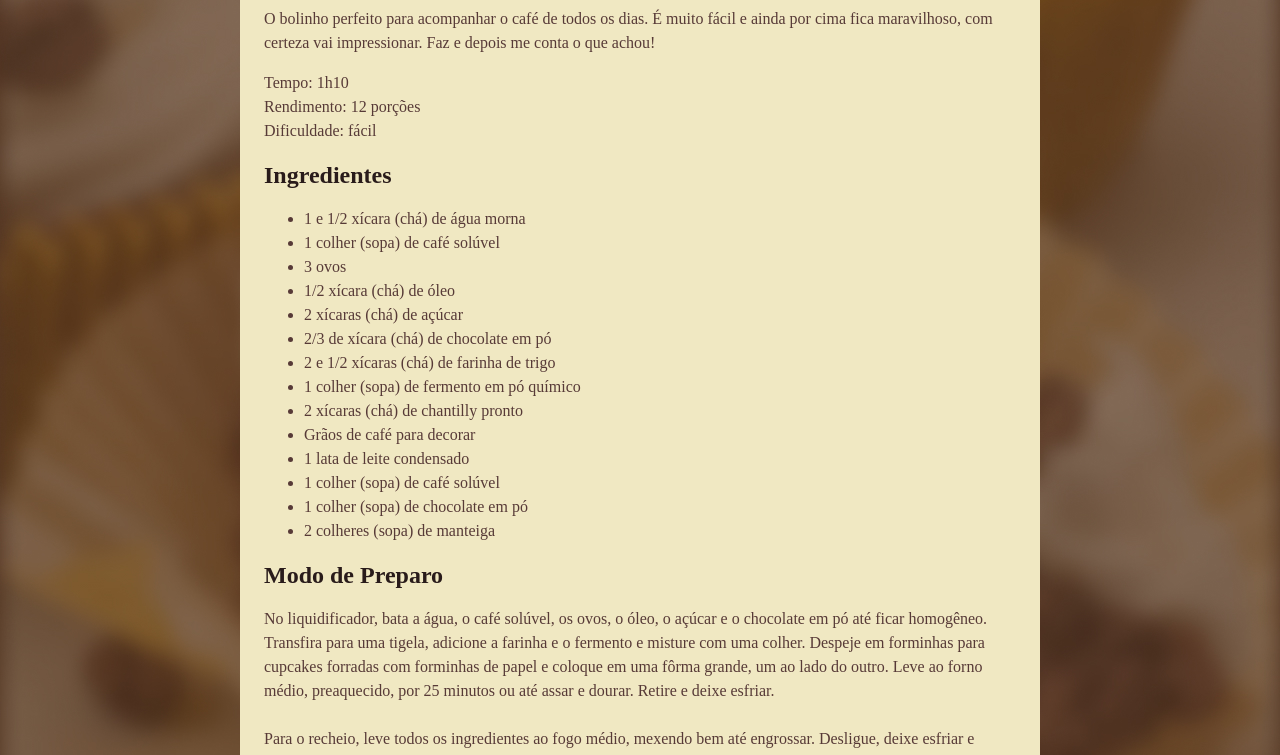
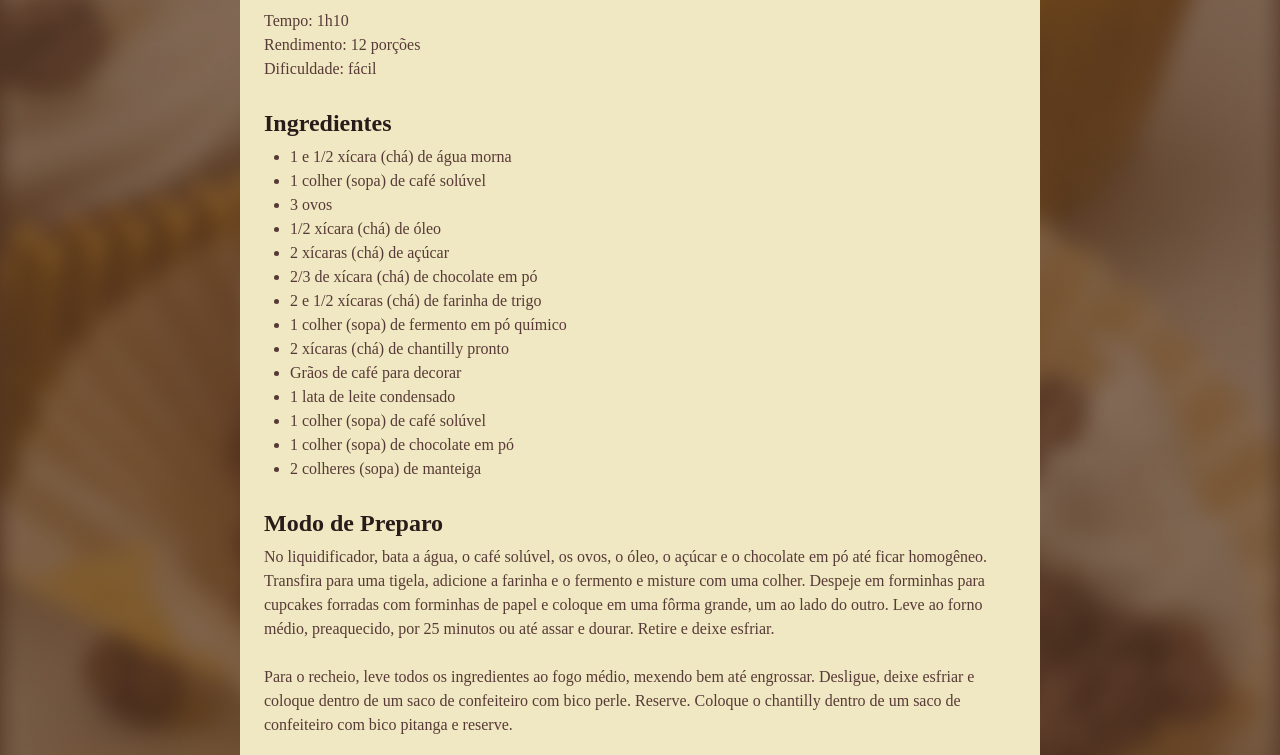
Before and after one commit to 5amuel31/RecipeWebSite, a plain HTML site: page index.html in a window 1280 px wide. Shown: the part 594-1349 px from the top of the page. Drawn offline with Linux system fonts and the light colour scheme; a web font is replaced by a local one.

Commit message:
ajeitando os espaços

```diff
--- a/style.css
+++ b/style.css
@@ -1,3 +1,8 @@
+* {
+  margin: 0;
+  padding: 0;
+}
+
 :root {font-family: "Alice", serif;
   line-height: 150%;
   color: #573A37;
@@ -21,6 +26,18 @@ background-size: cover;
 border-radius: 16px;
 }
 
+#main {
+  padding: 24px;
+}
+
+section + section{
+  margin-top: 24px;
+}
+
+#about p + p {
+  margin-top: 12px;
+}
+
 h1 {
   line-height: 140%;
   font-size: 40px;
@@ -31,5 +48,11 @@ h2 {
 }
 
 h1, h2 {
-  color: #291B1A
+  color: #291B1A;
+  margin-bottom: 4px;
+  line-height: 150%;
 }
+
+ul {
+  padding-left: 26px;
+}
```
